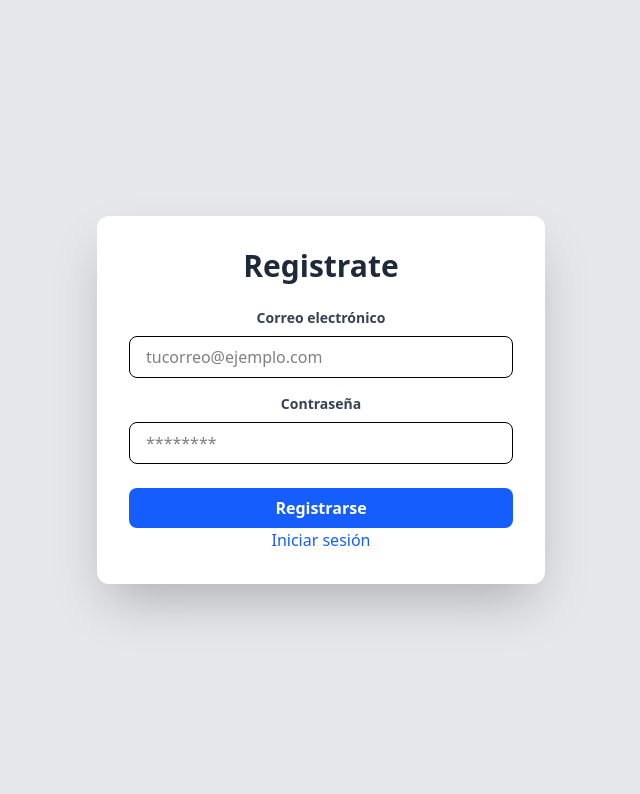
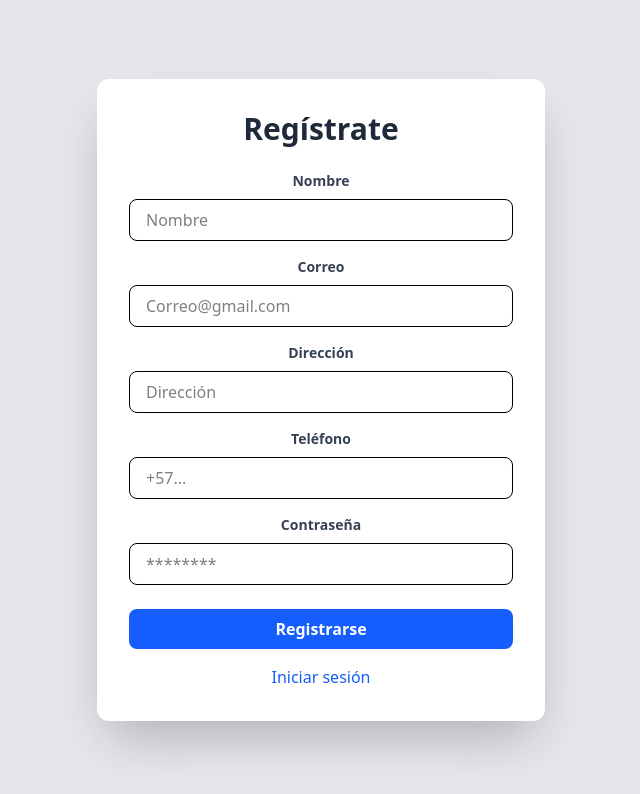
Before and after one commit to JEISON101/GestionEquiposFront, a React (Vite) app: page /register in a window 1280 px wide. Shown: the top 794 px of the page, without its empty margins (319-959 px from the left). Built offline with nearby package versions, Linux system fonts and the light colour scheme.

Commit message:
actualizacion 4 register linea 4 y 5

```diff
--- a/src/pages/Register.tsx
+++ b/src/pages/Register.tsx
@@ -1,53 +1,89 @@
-import { useState } from "react"
-import { useNavigate } from "react-router-dom"
+import { useState } from "react";
+import { useNavigate } from "react-router-dom";
 
+export const Register: React.FC = () => {
+  const navigate = useNavigate();
 
-export const Register:React.FC = () => {
-    const navigate=useNavigate();
+  const [nombre, setNombre] = useState<string>('');
+  const [correo, setCorreo] = useState<string>('');
+  const [direccion, setDireccion] = useState<string>('');
+  const [telefono, setTelefono] = useState<number>();
+  const [contrasena, setContrasena] = useState<string>('');
 
-    const [nombre,setNombre] = useState<string>('');
-    const [correo,setCorreo] = useState<string>('');
-    const [direccion,setDireccion] = useState<string>('');
-    const [telefono,setTelfono] = useState<number>();
-    const [contrasena,setContraena] = useState<string>('');
-
-    const registrar = async (e:React.FormEvent)=>{
+  const registrar = async (e: React.FormEvent) => {
     e.preventDefault();
-        try{
-            const res = await fetch ('http://localhost:3333/register',{
+    try {
+      const res = await fetch('http://localhost:3333/register', {
         method: 'POST',
-                headers:{'Content-Type':'application/json'},
-                body:JSON.stringify({nombre, correo, direccion, telefono, contrasena})
-            })
-            const data =  await res.json();
-            console.log(data.mensaje)
-            if(data.mensaje='USUARIO REGISTRADO EXITOSAMENTE'){
-                localStorage.setItem("correo",correo);
-                localStorage.setItem("auth","true");
+        headers: { 'Content-Type': 'application/json' },
+        body: JSON.stringify({ nombre, correo, direccion, telefono, contrasena })
+      });
+      const data = await res.json();
+      console.log(data);
+      if (data.mensaje === 'USUARIO REGISTRADO EXITOSAMENTE') {
+        localStorage.setItem("correo", correo);
+        localStorage.setItem("auth", "true");
         navigate('/dashboard');
-            }else{
-                alert('Error al registrarse');
+      } else {
+        alert(data.mensaje);
       }
-        }catch(error){
-            alert('Esta mal, en algo... ')
+    } catch (error) {
+      alert('Error en el registro');
     }
   }
 
   return (
     <div className="min-h-screen bg-gray-200 flex items-center justify-center px-4">
       <div className="bg-white p-8 rounded-xl shadow-2xl w-full max-w-md">
-                <h2 className="text-3xl font-bold text-center text-gray-800 mb-6">Registrate</h2>
-
+        <h2 className="text-3xl font-bold text-center text-gray-800 mb-6">
+          Regístrate
+        </h2>
         <form onSubmit={registrar}>
           <div className="mb-4">
             <label className="block text-gray-700 text-sm font-semibold mb-2">
-                            Correo electrónico
+              Nombre
+            </label>
+            <input
+              className="w-full px-4 py-2 border rounded-lg focus:outline-none focus:ring-2 focus:ring-green-200"
+              type="text"
+              onChange={(e) => setNombre(e.target.value)}
+              placeholder="Nombre"
+            />
+          </div>
+
+          <div className="mb-4">
+            <label className="block text-gray-700 text-sm font-semibold mb-2">
+              Correo
             </label>
             <input
               className="w-full px-4 py-2 border rounded-lg focus:outline-none focus:ring-2 focus:ring-green-200"
               type="email"
-                            onChange={(e)=>{(e.target.value)}}
-                            placeholder="tucorreo@ejemplo.com"
+              onChange={(e) => setCorreo(e.target.value)}
+              placeholder="Correo@gmail.com"
+            />
+          </div>
+
+          <div className="mb-4">
+            <label className="block text-gray-700 text-sm font-semibold mb-2">
+              Dirección
+            </label>
+            <input
+              className="w-full px-4 py-2 border rounded-lg focus:outline-none focus:ring-2 focus:ring-green-200"
+              type="text"
+              onChange={(e) => setDireccion(e.target.value)}
+              placeholder="Dirección"
+            />
+          </div>
+
+          <div className="mb-4">
+            <label className="block text-gray-700 text-sm font-semibold mb-2">
+              Teléfono
+            </label>
+            <input
+              className="w-full px-4 py-2 border rounded-lg focus:outline-none focus:ring-2 focus:ring-green-200"
+              type="text"
+              onChange={(e) => setTelefono(parseInt(e.target.value))}
+              placeholder="+57..."
             />
           </div>
 
@@ -58,7 +94,7 @@ export const Register:React.FC = () => {
             <input
               className="w-full px-4 py-2 border rounded-lg focus:outline-none focus:ring-2 focus:ring-green-200"
               type="password"
-                            onChange={(e)=>{(e.target.value)}}
+              onChange={(e) => setContrasena(e.target.value)}
               placeholder="********"
             />
           </div>
@@ -70,8 +106,10 @@ export const Register:React.FC = () => {
             Registrarse
           </button>
         </form>
-                <a href="/" className="text-blue-600">Iniciar sesión</a>
+        <a href="/" className="text-blue-600 mt-4 block text-center">
+          Iniciar sesión
+        </a>
       </div>
     </div>
-  )
+  );
 }
```
Lines whose indentation alone changed are shown as unchanged.
